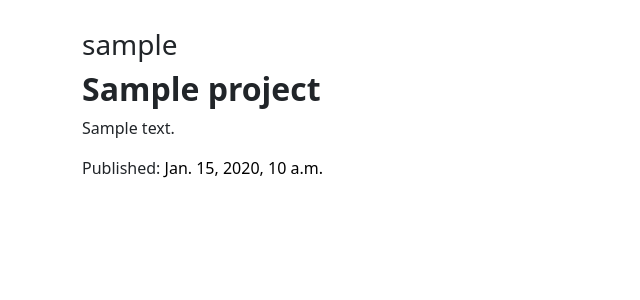
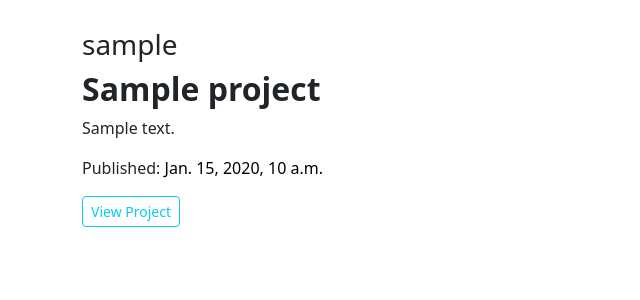
Before and after one commit to Mzazi25/projectrating, a Django app: page / in a window 1280 px wide. Shown: the part 482-782 px from the top of the page, without its empty margins (0-640 px from the left). Run offline with Django 4.2, Linux system fonts and the light colour scheme; a user stored in the database is signed in; tables that the repository leaves empty hold one stand-in row (values such as "Sample post"); some libraries are stand-ins or nearby versions.

Commit message:
Added project link on the dashboard

```diff
--- a/reviews/templates/dashboard.html
+++ b/reviews/templates/dashboard.html
@@ -82,6 +82,8 @@
                 </div>
                 <div class="mylogo">
                     <p class="expire">Published: <span style="color: black;">{{project.pub_date}}</span></p>
+                    <a type='button' class="btn btn-outline-info btn-sm" href="{{project.link}}">View
+                        Project</a>
 
                 </div>
             </div>
```
